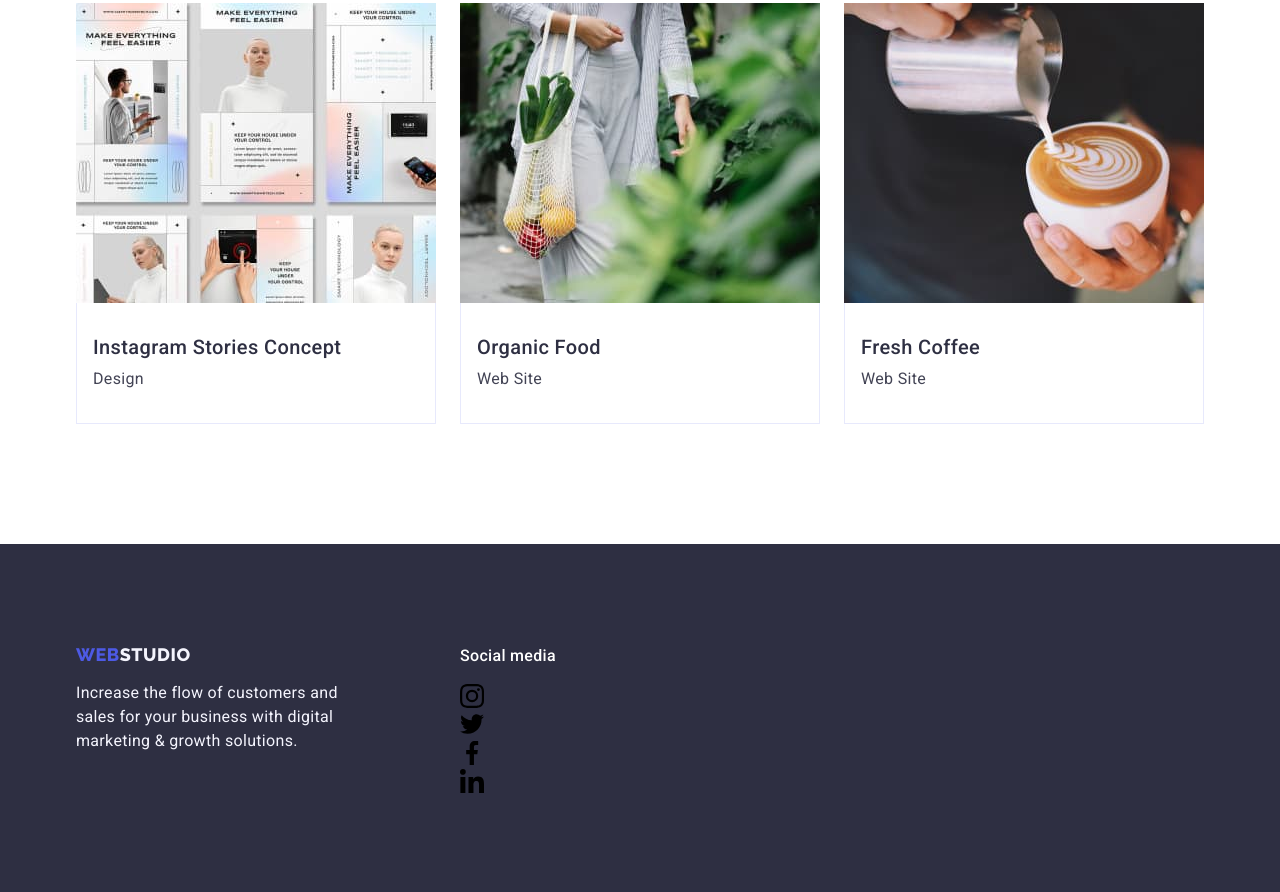
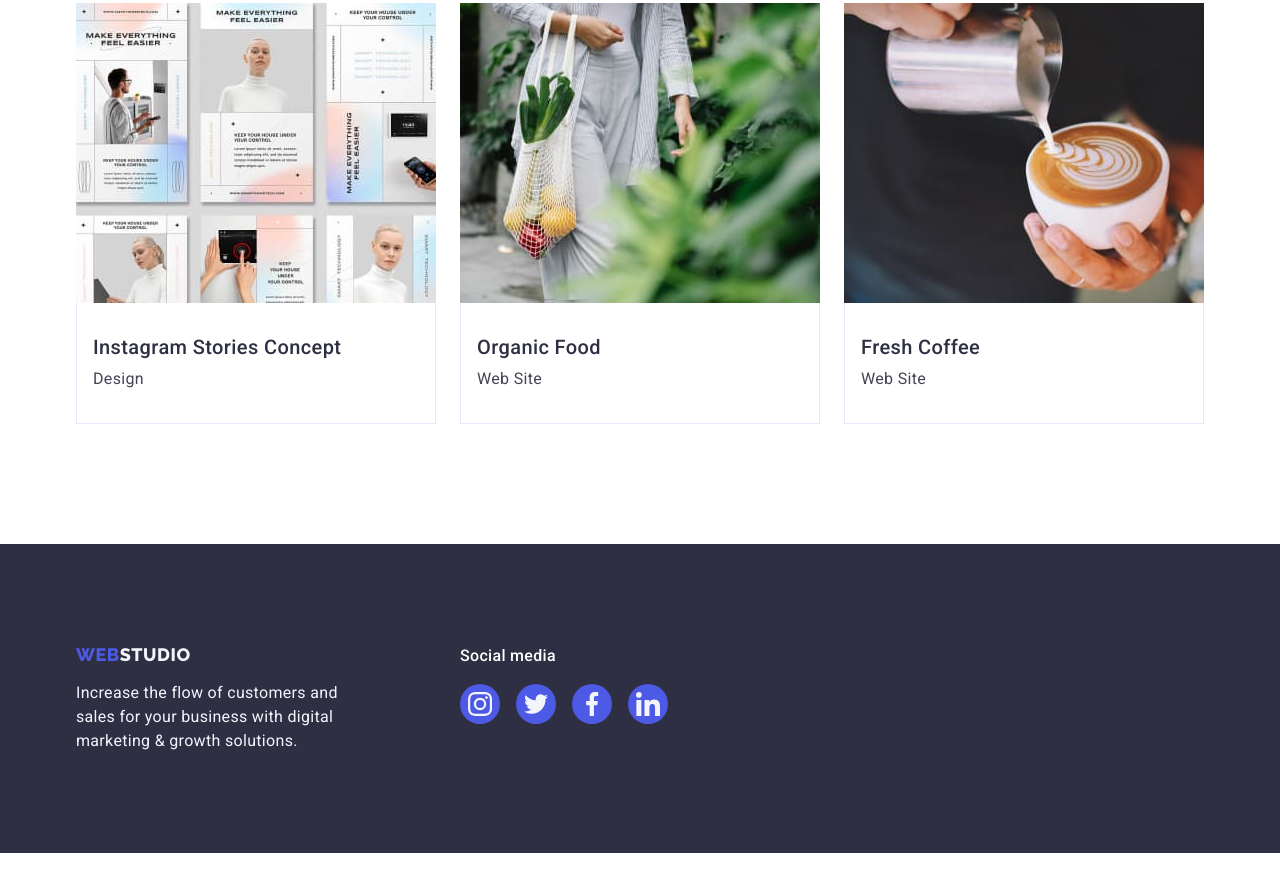
Before and after one commit to cefariron/goit-markup-hw-04, a plain HTML site: page portfolio.html in a window 1280 px wide. Shown: the part 1226-2118 px from the top of the page. After the commit the page ends 2079 px from the top, so only its background shows below. Drawn offline with nearby package versions, Linux system fonts and the light colour scheme.

Commit message:
Update portfolio.html

```diff
--- a/portfolio.html
+++ b/portfolio.html
@@ -234,46 +234,36 @@
       </div>
       <div class="social-media-block">
         <p class="social-media-text">Social media</p>
-        <div class="social-media-icon-block">
-          <ul class="social-media-item-icon list">
-            <li>
-              <a href="https://www.instagram.com/">
-                <div class="social-media-icon-wrapper">
-                  <svg class="icon-instagram" width="24" height="24">
+        <ul class="social-media-icon list">
+          <li class="social-media-item">
+            <a class="social-media-icon-link" href="https://www.instagram.com/">
+                <svg class="logo-icon-social" width="24" height="24">
                   <use href="./images/icons.svg#icon-instagram"></use>
                 </svg>
-                </div>
             </a>
           </li>
-            <li>
-              <a href="https://twitter.com/">
-                <div class="social-media-icon-wrapper">
-                  <svg class="icon-twitter" width="24" height="24">
+          <li class="social-media-item">
+            <a class="social-media-icon-link" href="https://twitter.com/">
+                <svg class="logo-icon-social" width="24" height="24">
                   <use href="./images/icons.svg#icon-twitter"></use>
                 </svg>
-                </div>
             </a>
           </li>
-            <li>
-              <a href="https://www.facebook.com/">
-                <div class="social-media-icon-wrapper">
-                  <svg class="social-media-facebook" width="24" height="24">
+          <li class="social-media-item">
+            <a class="social-media-icon-link" href="https://www.facebook.com/">
+                <svg class="logo-icon-social" width="24" height="24">
                   <use href="./images/icons.svg#icon-facebook"></use>
                 </svg>
-                </div>
             </a>
           </li>
-            <li>
-              <a href="https://www.linkedin.com/">
-                <div class="social-media-icon-wrapper">
-                  <svg class="icon-linkedin" width="24" height="24">
+          <li class="social-media-item">
+            <a class="social-media-icon-link" href="https://www.linkedin.com/">
+                <svg class="logo-icon-social" width="24" height="24">
                   <use href="./images/icons.svg#icon-linkedin"></use>
                 </svg>
-                </div>
             </a>
           </li>
         </ul>
-        </div>
       </div>
     </div>
   </footer>
```
Lines whose indentation alone changed are shown as unchanged.
